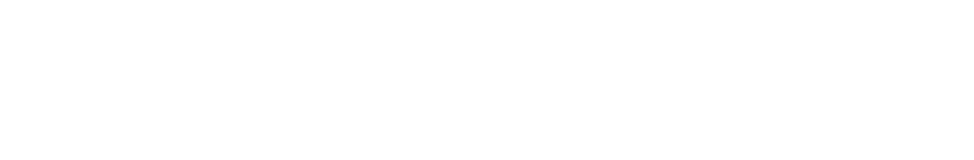
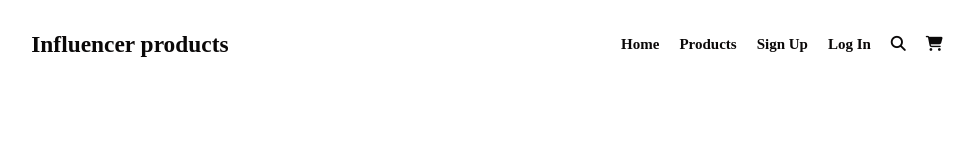
Before and after one commit to rabeya20/influence-repo, a plain HTML site: page index.html in a window 1280 px wide. Shown: the whole page, without its empty margins (153-1127 px from the left). Drawn offline with Linux system fonts and the light colour scheme.

Commit message:
added nav

```diff
--- a/index.html
+++ b/index.html
@@ -5,8 +5,27 @@
     <meta name="viewport" content="width=device-width, initial-scale=1.0">
     <title>Influence</title>
     <link rel="stylesheet" href="styles/influence.css">
+    <script src="https://kit.fontawesome.com/f056a62cc9.js" crossorigin="anonymous"></script>
+
 </head>
 <body>
+    <header>
+        <nav>
+            <div class="nav-title">
+                <h3>Influencer products</h3>
+            </div>
+            <div class="nav-text">
+                <ul>
+                    <li>Home</li>
+                    <li>Products</li>
+                    <li>Sign Up</li>
+                    <li>Log In</li>
+                    <li><i class="fa-solid fa-magnifying-glass"></i></li>
+                    <li><i class="fa-solid fa-cart-shopping"></i></li>
+                </ul>
+            </div>
+        </nav>
+    </header>
 
 </body>
 </html>
--- a/styles/influence.css
+++ b/styles/influence.css
@@ -0,0 +1,31 @@
+/* header related styles */
+/* nav related styles */
+
+nav {
+      display: flex;
+      justify-content: space-around;
+      align-items: center;
+      color: rgb(10, 8, 8);
+
+}
+.nav-title {
+    font-size: 20px;
+}
+.nav-text ul{
+    display: flex;
+    gap: 20px;
+}
+.nav-text li {
+ list-style: none;
+ font-size: 15px;
+ font-weight: bold;
+}
+/* responsive for mobile */
+
+@media screen and (max-width: 576px) {
+    nav {
+        flex-direction: column;
+
+    }
+
+}
```
